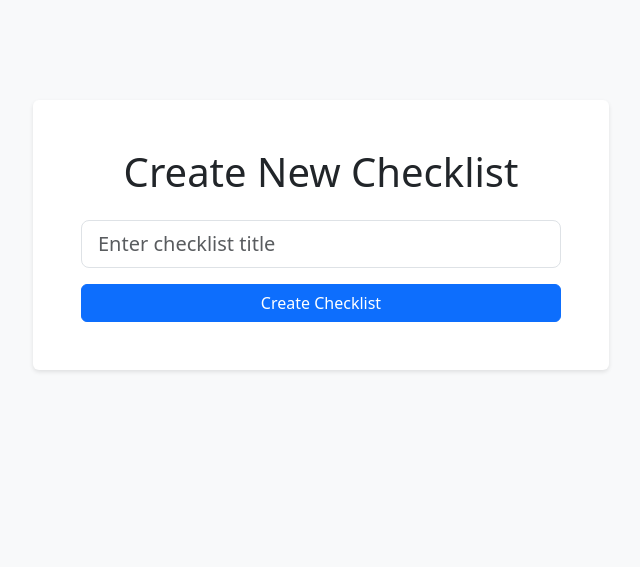
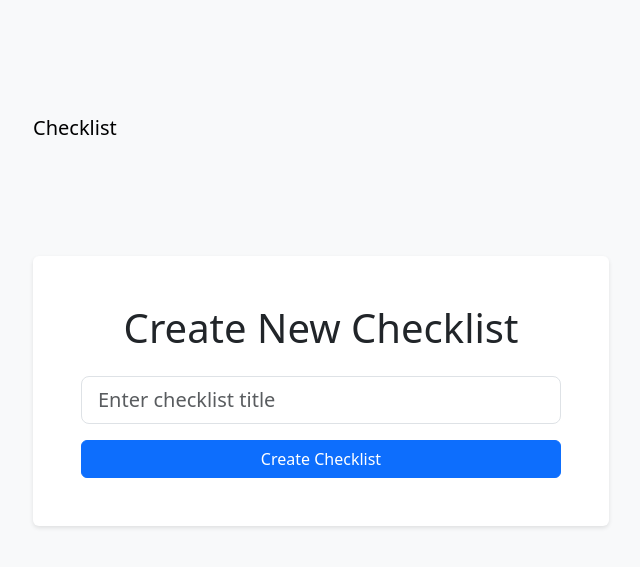
Before and after one commit to exrienz/checklist, a Flask app: page / in a window 1280 px wide. Shown: the top 567 px of the page, without its empty margins (319-959 px from the left). Run offline with Flask 3, Linux system fonts and the light colour scheme.

Commit message:
Add site header linking to root

```diff
--- a/templates/checklist.html
+++ b/templates/checklist.html
@@ -45,6 +45,11 @@
     </style>
 </head>
 <body>
+    <nav class="navbar navbar-light bg-light mb-4">
+        <div class="container">
+            <a class="navbar-brand" href="{{ url_for('index') }}">Checklist</a>
+        </div>
+    </nav>
     <div class="container">
         <div class="card">
             <div class="card-body p-4">
--- a/templates/index.html
+++ b/templates/index.html
@@ -24,6 +24,11 @@
     </style>
 </head>
 <body>
+    <nav class="navbar navbar-light bg-light mb-4">
+        <div class="container">
+            <a class="navbar-brand" href="{{ url_for('index') }}">Checklist</a>
+        </div>
+    </nav>
     <div class="container">
         <div class="card">
             <div class="card-body p-5">
```
